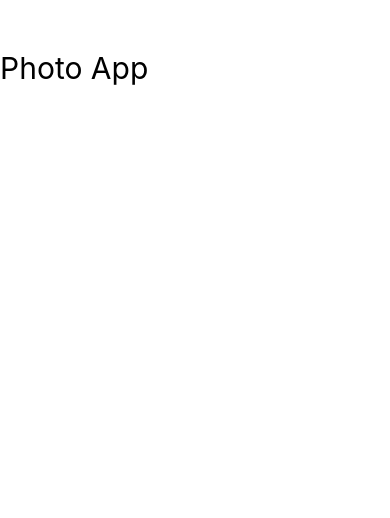
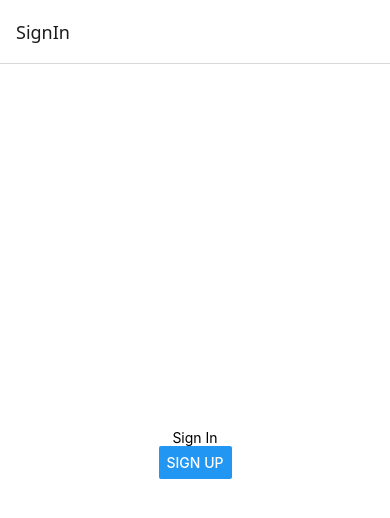
Before and after one commit to rbdus0715/photo-share-app-frontend, a React Native app: screen / in a window 390 px wide. Shown: the top 518 px of the page. Built offline with nearby package versions, Linux system fonts and the light colour scheme.

Commit message:
Feat: NavigationContainer안에 AuthStack 추가하여 SignIn 및 SignUp 화면 구현

```diff
--- a/package.json
+++ b/package.json
@@ -10,13 +10,14 @@
   },
   "dependencies": {
     "@react-navigation/native": "^7.1.19",
+    "@react-navigation/native-stack": "^7.6.2",
     "@react-navigation/stack": "^7.6.3",
     "expo": "~54.0.23",
     "expo-status-bar": "~3.0.8",
     "react": "19.1.0",
     "react-native": "0.81.5",
-    "react-native-screens": "~4.16.0",
-    "react-native-safe-area-context": "~5.6.0"
+    "react-native-safe-area-context": "~5.6.0",
+    "react-native-screens": "~4.16.0"
   },
   "devDependencies": {
     "@eslint/js": "^9.39.1",
--- a/src/App.tsx
+++ b/src/App.tsx
@@ -1,12 +1,12 @@
 import { StatusBar } from "expo-status-bar";
-import { Text, View } from "react-native";
+import Navigation from "./navigations/Navigation";
 
 const App = () => {
   return (
-    <View style={{ marginTop: 50 }}>
+    <>
       <StatusBar style="dark" />
-      <Text style={{ fontSize: 30 }}>Photo App</Text>
-    </View>
+      <Navigation />
+    </>
   );
 };
 export default App;
--- /dev/null
+++ b/src/color.ts
@@ -0,0 +1,2 @@
+export const WHITE = "#ffffff";
+export const BLACK = "#000000";
--- /dev/null
+++ b/src/navigations/AuthStack.tsx
@@ -0,0 +1,20 @@
+import { createNativeStackNavigator } from "@react-navigation/native-stack";
+import { AuthRoutes } from "./routes";
+import SignInScreen from "../screens/SignInScreen";
+import SignUpScreen from "../screens/SignUpScreen";
+import { WHITE } from "../color";
+
+const Stack = createNativeStackNavigator();
+
+const AuthStack = () => {
+  return (
+    <Stack.Navigator
+      screenOptions={{ contentStyle: { backgroundColor: WHITE } }}
+    >
+      <Stack.Screen name={AuthRoutes.SIGN_IN} component={SignInScreen} />
+      <Stack.Screen name={AuthRoutes.SIGN_UP} component={SignUpScreen} />
+    </Stack.Navigator>
+  );
+};
+
+export default AuthStack;
--- /dev/null
+++ b/src/navigations/Navigation.tsx
@@ -0,0 +1,12 @@
+import { NavigationContainer } from "@react-navigation/native";
+import AuthStack from "./AuthStack";
+
+const Navigation = () => {
+  return (
+    <NavigationContainer>
+      <AuthStack />
+    </NavigationContainer>
+  );
+};
+
+export default Navigation;
--- /dev/null
+++ b/src/navigations/routes.ts
@@ -0,0 +1,4 @@
+export const AuthRoutes = {
+  SIGN_IN: "SignIn",
+  SIGN_UP: "SignUp",
+} as const;
--- /dev/null
+++ b/src/navigations/types.ts
@@ -0,0 +1,8 @@
+import { NavigationProp } from "@react-navigation/native";
+
+export type AuthStackParamList = {
+  SignIn: undefined;
+  SignUp: undefined;
+};
+
+export type AuthNavigation = NavigationProp<AuthStackParamList>;
--- /dev/null
+++ b/src/screens/SignInScreen.tsx
@@ -0,0 +1,28 @@
+import { useNavigation } from "@react-navigation/native";
+import { Button, StyleSheet, Text, View } from "react-native";
+import { AuthRoutes } from "../navigations/routes";
+import { AuthNavigation } from "../navigations/types";
+
+const SignInScreen = () => {
+  const navigation = useNavigation<AuthNavigation>();
+
+  return (
+    <View style={styles.container}>
+      <Text>Sign In</Text>
+      <Button
+        title="Sign Up"
+        onPress={() => navigation.navigate(AuthRoutes.SIGN_UP)}
+      />
+    </View>
+  );
+};
+
+const styles = StyleSheet.create({
+  container: {
+    flex: 1,
+    alignItems: "center",
+    justifyContent: "center",
+  },
+});
+
+export default SignInScreen;
--- /dev/null
+++ b/src/screens/SignUpScreen.tsx
@@ -0,0 +1,19 @@
+import { StyleSheet, Text, View } from "react-native";
+
+const SignUpScreen = () => {
+  return (
+    <View style={styles.container}>
+      <Text>Sign Up</Text>
+    </View>
+  );
+};
+
+const styles = StyleSheet.create({
+  container: {
+    flex: 1,
+    justifyContent: "center",
+    alignItems: "center",
+  },
+});
+
+export default SignUpScreen;
```
Also changed, not shown: 1 other file (tests, documents, lock files or other folders).
